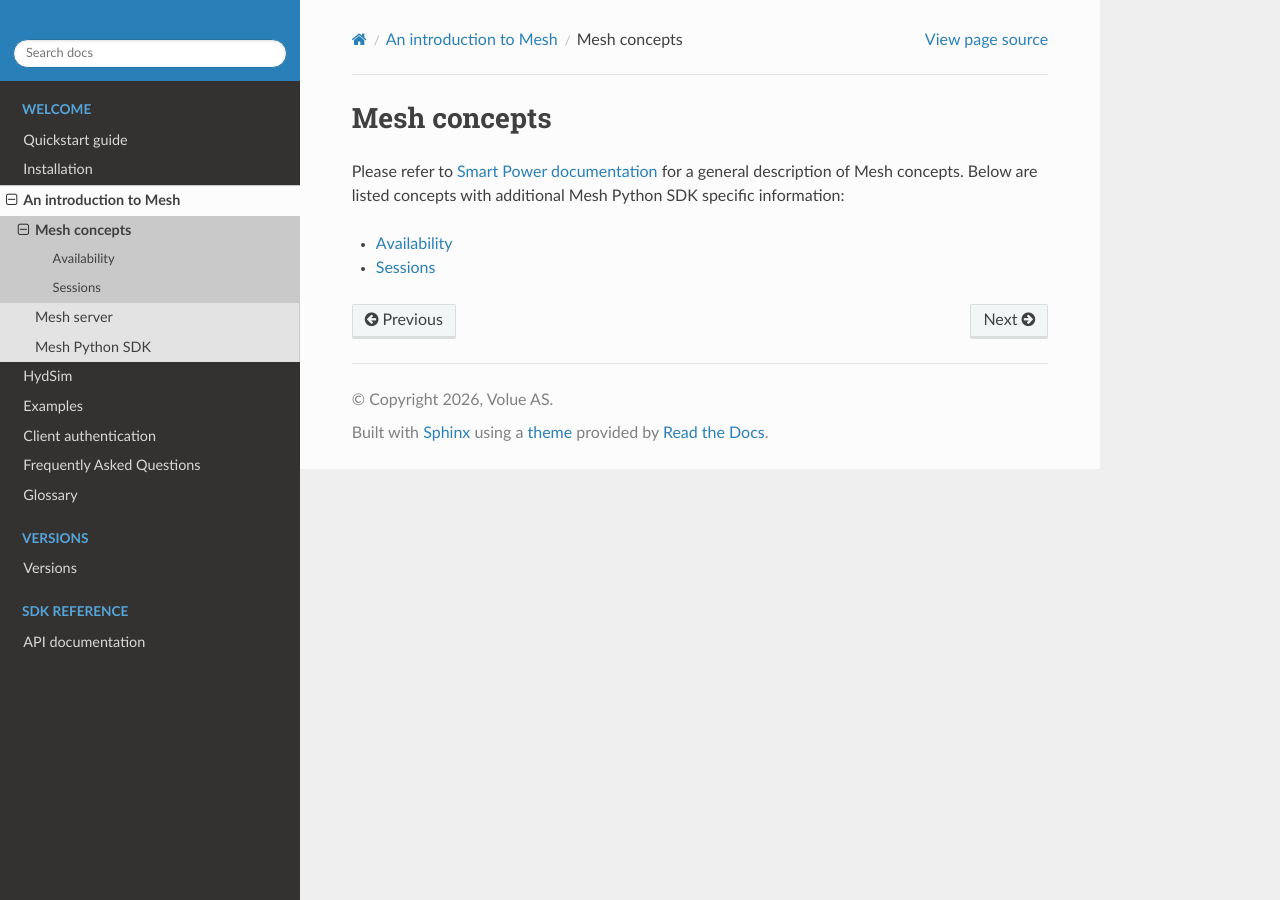
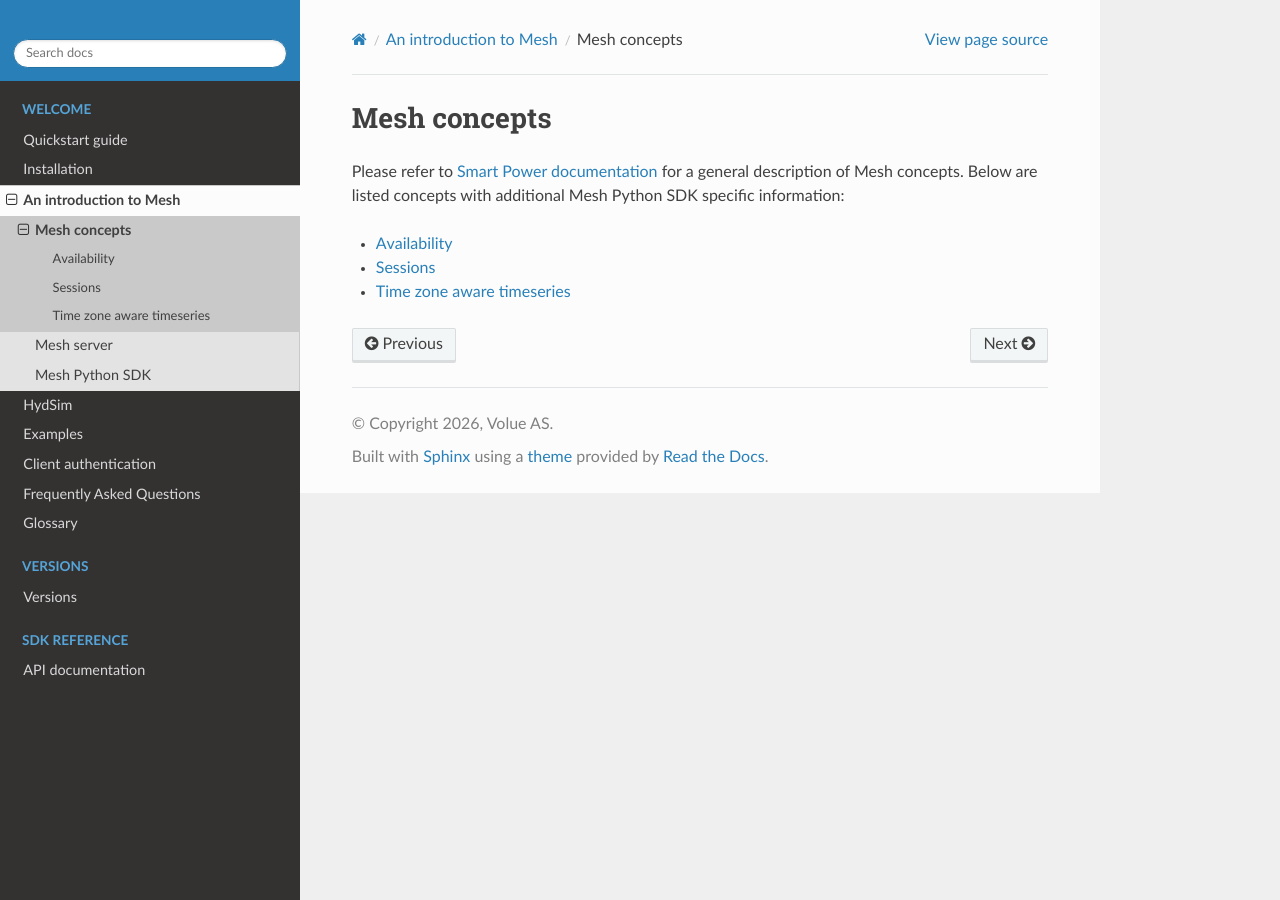
Before and after one commit to Volue-Public/energy-mesh-python, a Sphinx documentation site: the page built from docs/source/mesh_concepts.rst, in a window 1280 px wide. Built offline with Sphinx 7.4.7 and the Read the Docs theme 3.1.0, drawn with Linux system fonts in a browser that asks for light colours.

Commit message:
docs and comments

```diff
--- a/docs/source/mesh_concepts.rst
+++ b/docs/source/mesh_concepts.rst
@@ -10,3 +10,4 @@ for a general description of Mesh concepts. Below are listed concepts with addit
 
    mesh_availability
    mesh_session
+   time_zone_aware_timeseries
--- /dev/null
+++ b/docs/source/time_zone_aware_timeseries.rst
@@ -0,0 +1,5 @@
+==========================
+Time zone aware timeseries
+==========================
+
+See the :ref:`examples:Time zone aware time series conversion` example.
```
Also changed, not shown: 1 other file.
